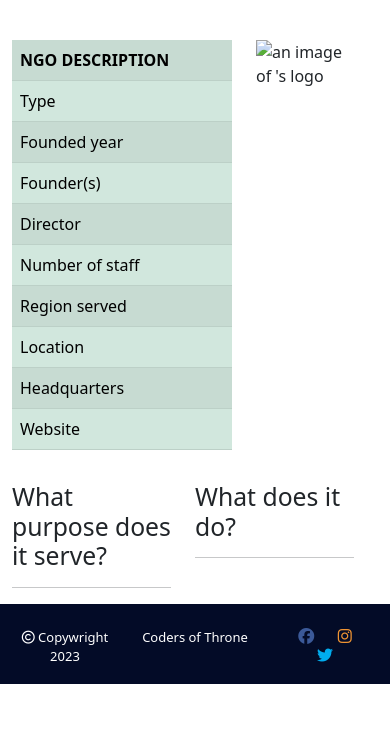
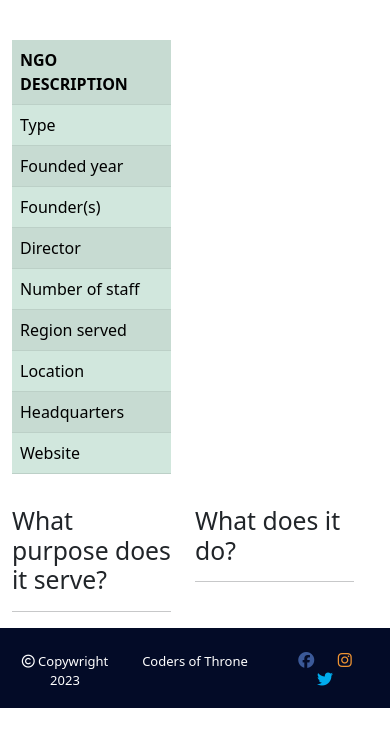
Before and after one commit to lpewton/Feb-2023-Hackathon, a Django app: page /random/ in a window 390 px wide. Shown: the part 90-844 px from the top of the page. Run offline with Django 3.2, Linux system fonts and the light colour scheme; data that the repository does not hold is empty; some libraries are stand-ins or nearby versions; some web fonts are replaced.

Commit message:
Add single_ngo responsiveness

```diff
--- a/static/css/style.css
+++ b/static/css/style.css
@@ -202,16 +202,6 @@
     margin-top: 1rem;
 }
 
-.single-image {
-    object-fit: contain;
-}
-
-.single-description {
-    font-family: "Montserrat", sans-serif;
-    color: blue;
-    background-color: green;
-}
-
 /* index page styles */
 
 .index-image {
--- a/templates/ngo_single.html
+++ b/templates/ngo_single.html
@@ -10,7 +10,7 @@
             <h1>{{ ngo.name }}</h1>
         </div>
         <div class="row justify-content-start mb-3 mt-3">
-            <div class="col-8">
+            <div class="col-6">
                 <table class="table table-success table-striped">
                     <tr>
                         <th>NGO DESCRIPTION</th>
@@ -111,7 +111,7 @@
                     </tr>
                 </table>
             </div>
-            <div class="col-4">
+            <div class="col-4 ms-5 d-none d-sm-inline">
                 {% if "placeholder" in ngo.image.url %}
                 <img src="https://res.cloudinary.com/adamboley/image/upload/v1664390648/ozkmx0djgq9rf1f7rksi.jpg"
                     class="d-block w-100 card-img-top index-image single-image" alt="image of a cat"
@@ -132,7 +132,7 @@
             <div class="col-6">
                 <h2>What does it do?</h2>
                 <hr>
-                <p class="single-description">{{ ngo.description|safe }}</p>
+                <p>{{ ngo.description|safe }}</p>
             </div>
         </div>
     </div>
```
